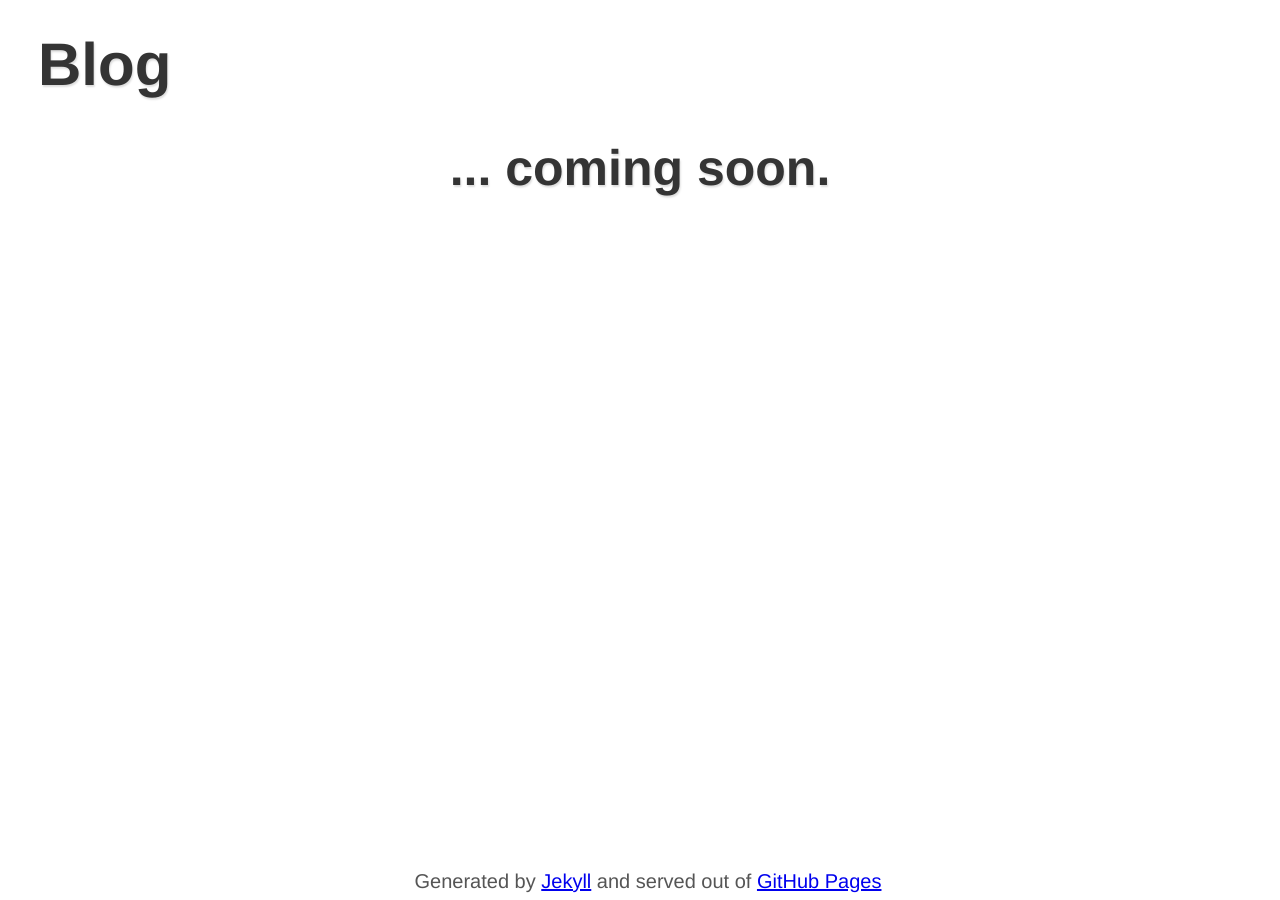
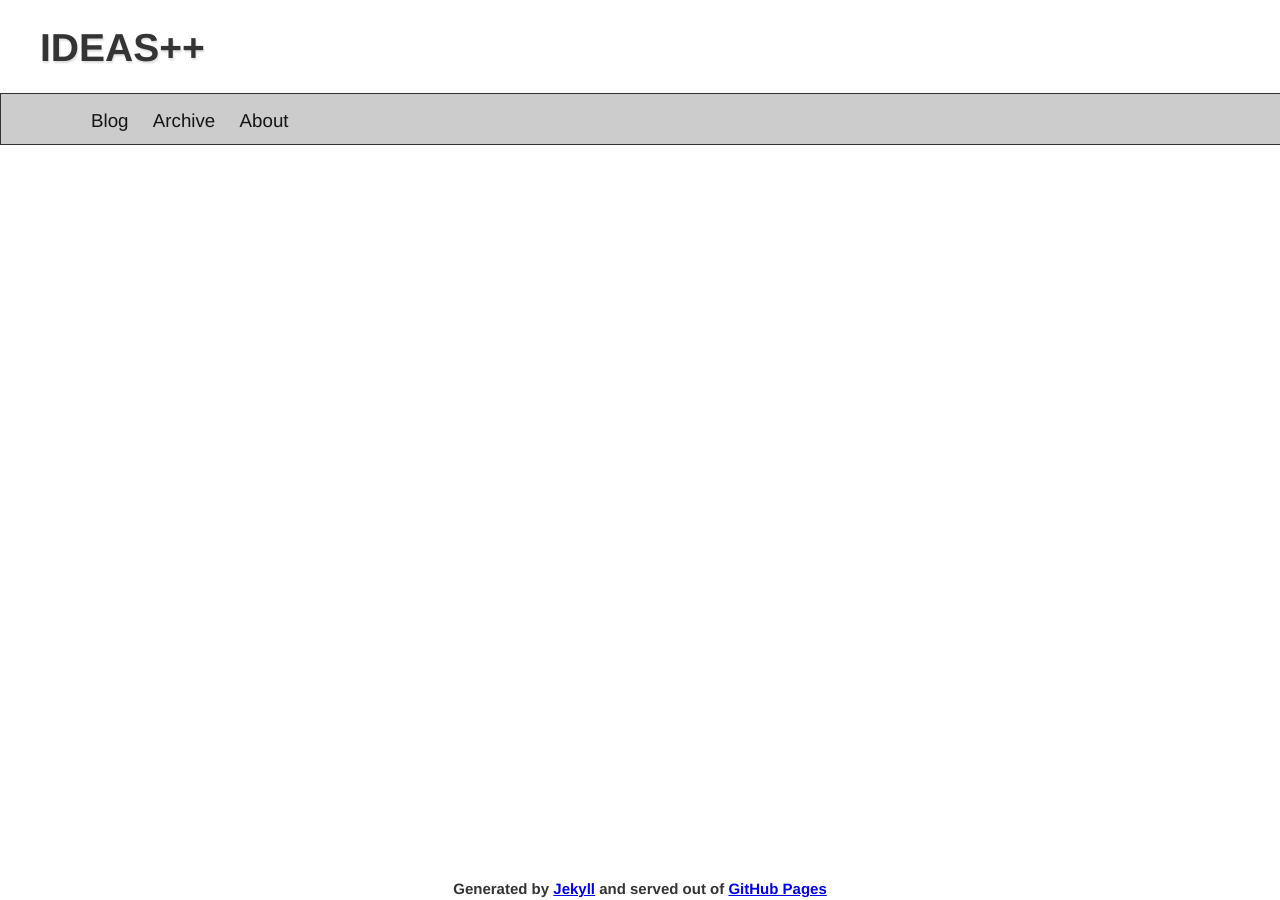
Before and after one commit to dtinblack/dtinblack.github.io, a Jekyll site: the page built from index.html, in a window 1280 px wide. Built offline with Jekyll 4.4.1, drawn with Linux system fonts in a browser that asks for light colours.

Commit message:
added header, menu and footer

```diff
--- a/_includes/footer.html
+++ b/_includes/footer.html
@@ -1,6 +1,6 @@
 <footer>
-   <div>
+   <h1 class="foot">
      Generated by <a href="http://jekyllrb.com/">Jekyll</a> and served out of
                   <a href="http://pages.github.com/">GitHub Pages
-   </div>
+   </h1>
 </footer>
--- /dev/null
+++ b/_includes/header.html
@@ -0,0 +1,3 @@
+ <header>
+    <h1 class="logo"><a href="/">Ideas++</a> </h1>
+ </header>
--- /dev/null
+++ b/_includes/menu.html
@@ -0,0 +1,7 @@
+<menu>
+  <ul>
+     <li><a href="/" class="button">Blog</a></li>
+     <li><a href="/" class="button">Archive</a></li>
+     <li><a href="/" class="button">About</a></li>
+   </ul>
+</menu>
--- a/_layouts/default.html
+++ b/_layouts/default.html
@@ -11,9 +11,9 @@ title: Blog
   <link rel="stylesheet" href="/assets/css/layout.css"/>
 </head>
  <body>
- <section>
-  {{ content }}
-  </section>
+  {% include header.html %}
+  {% include menu.html %}
+     {{ content }}
   {% include footer.html %}
  </body>
 </html>
--- a/assets/css/layout.css
+++ b/assets/css/layout.css
@@ -1,11 +1,39 @@
 /* CSS Layout */
 
 body {
+  margin:0;
+  padding:0;
   font-family: "Helvetica Neue", "Lucida Grande", "Arial";
   font-size: 13px;
-  text-align: center;
-  text-stroke: 1px rgba(255,255,255,0.1);
+/*  text-stroke: 1px rgba(255,255,255,0.1); */
   color: #555;
+}
+
+header {
+    border-bottom: 4px solid #000000;
+    width:103%;
+}
+
+menu {
+
+  position: absolute;
+  top:80px;
+  border:solid 1px #333;
+  height:50px;
+  width:100%;
+  background: #CCCCCC;
+
+}
+
+ul, li {
+    font-size: 1.2em;
+    display: inline-block;
+
+}
+
+ul li a {
+   padding: 10px;
+   margin: 0px;
 }
 
 footer {
--- a/assets/css/style.css
+++ b/assets/css/style.css
@@ -1,24 +1,29 @@
 /* CSS Style */
 
-h1 {
-  margin: 30px;
-  font-size: 60px;
-  color: #343434;
-  text-align: left;
-  text-shadow: 1px 2px 2px #ddd;
+
+.logo {
+     text-indent:40px;
+     font-size: 3.0em;
+     text-transform: uppercase;
+     color: #343434;
+     text-align: left;
+     text-shadow: 1px 2px 2px #ddd;
 }
 
-h2 {
-
-  margin: 40px;
-  font-size: 50px;
-  color: #343434;
-  text-align: center;
-  text-shadow: 1px 2px 2px #ddd;
-
+.logo a:link,
+.logo a:hover,
+.logo a:visited {
+     color: #343434;
+     text-decoration: none;
 }
 
-div {
-   font-size: 20px;
+.button		{background-color: #CCCCCC; color: #141414;}
+.button:hover	{background-color: #CCCCCC; color: #ffffff;}
+.button:link  {text-decoration: none;}
+
+
+.foot {
+   font-size: 15px;
    text-align: center;
+   color: #343434;
 }
--- a/index.html
+++ b/index.html
@@ -4,6 +4,5 @@ title: Blog
 ---
 
 <section>
-  <h1>Blog</h1>
-  <h2> ... coming soon.</h2>
+
 </section>
```
